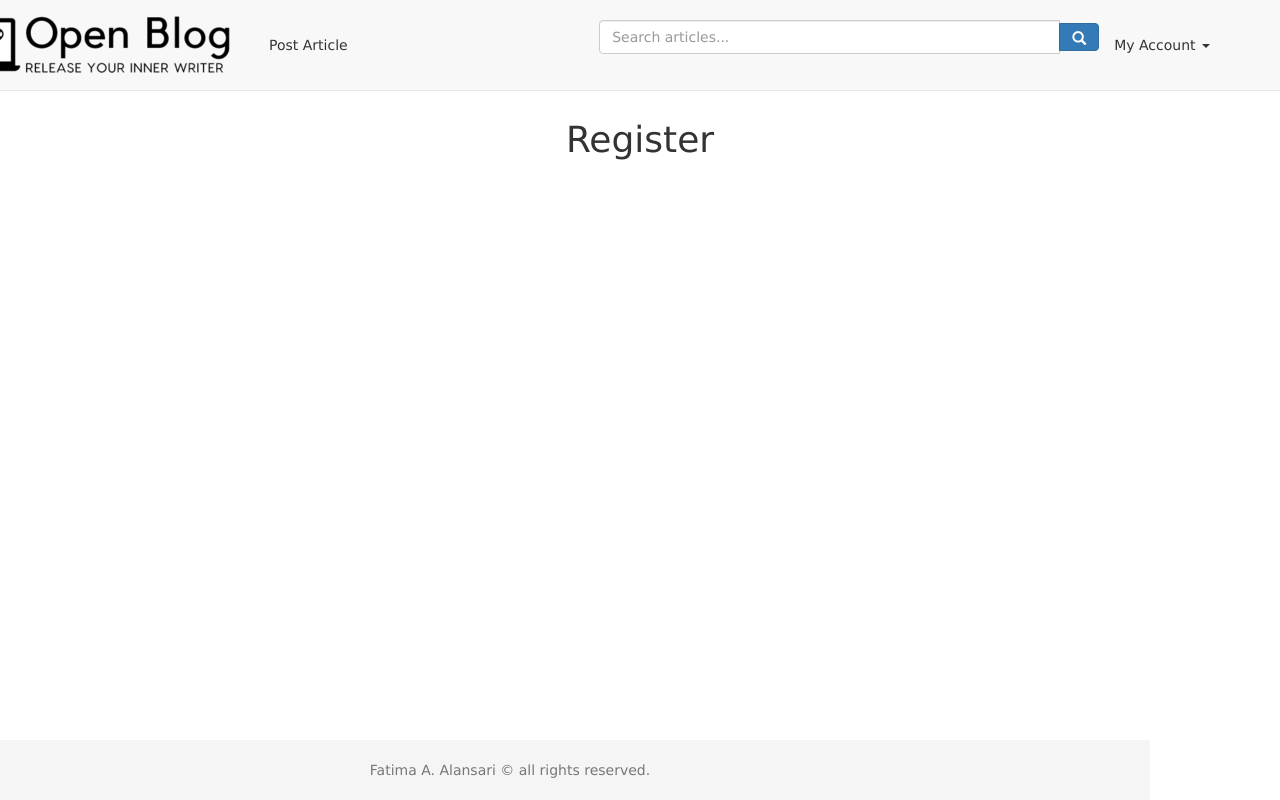
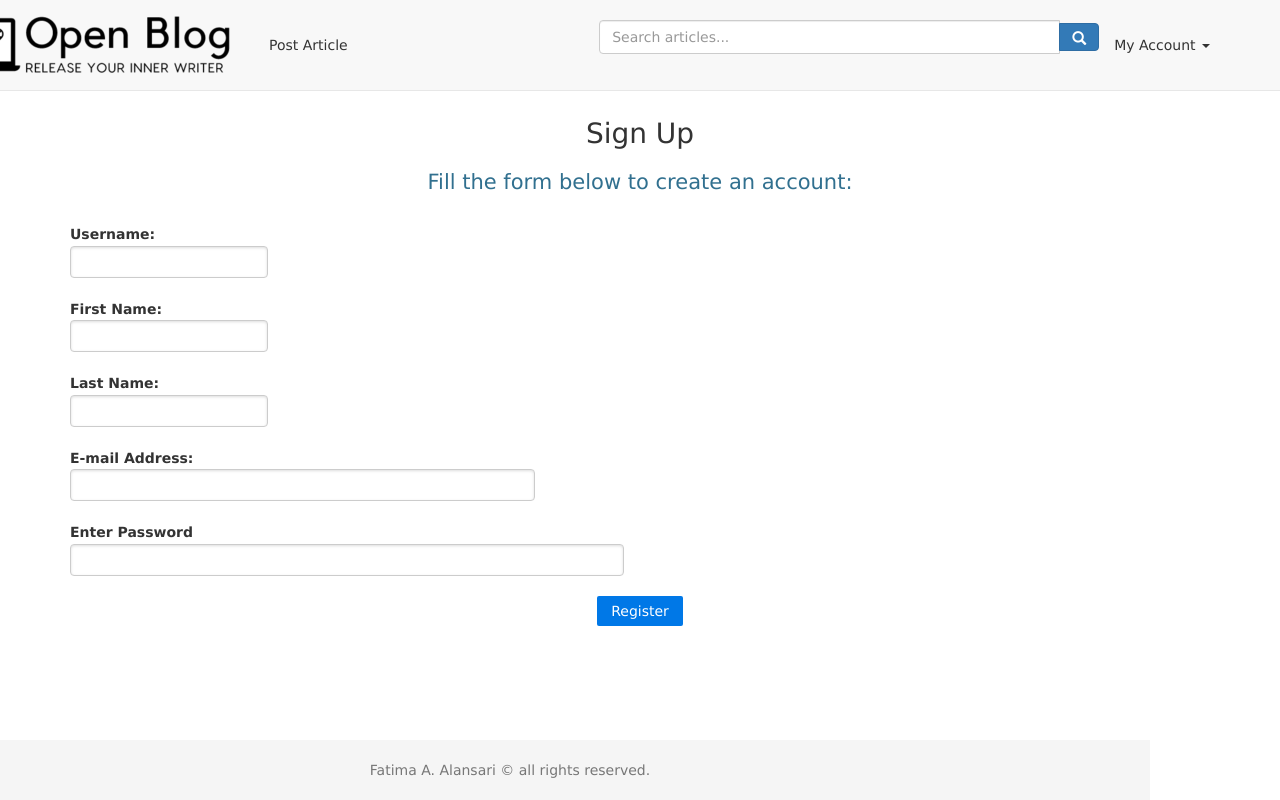
Before and after one commit to falansari/open_blog_site, a PHP site: page /register.php in a window 1280 px wide. Run offline with PHP 8.4, Linux system fonts and the light colour scheme; some libraries are stand-ins or nearby versions.

Commit message:
basic non-sanitized registration working closes #6 (#35)

```diff
--- a/public_html/register.php
+++ b/public_html/register.php
@@ -13,22 +13,66 @@
 
 require 'layouts/head.html';
 ?>
+<head>
+  <!-- PURECSS -->
+  <link rel="stylesheet" href="https://unpkg.com/purecss@1.0.0/build/pure-min.css" integrity="sha384-nn4HPE8lTHyVtfCBi5yW9d20FjT8BJwUXyWZT9InLYax14RDjBj46LmSztkmNP9w" crossorigin="anonymous">
+</head>
 
   <body class='container'>
-
     <?php
       require 'layouts/navbar.php';
     ?>
-
     <main>
       <div class="navbar-template text-center">
-        <h1>Register</h1>
-        <p class="lead text-info"></p>
+        <h1>Sign Up</h1>
+        <p class="lead text-info">Fill the form below to create an account:</p>
+      </div>
+      <div>
+        <form action="/register.php" method="POST" class="pure-form pure-form-stacked">
+          <fieldset>
+            <label><b>Username:</b></label>
+              <input type="text" name="username" size="20" value="" required/>
+            <br />
+            <label><b>First Name:</b></label>
+              <input type="text" name="fName" size="20" value="" required/>
+            <br />
+            <label><b>Last Name:</b></label>
+              <input type="text" name="lName" size="20" value="" required/>
+              <br />
+            <label><b>E-mail Address:</b></label>
+              <input type="email" name="email" size="50" value="" required/>
+              <br />
+            <label><b>Enter Password</b></label>
+              <input type="password" name="password" size="60" value="" required/>
+              <br />
+            <div align="center">
+              <input type ="submit" value ="Register" class="pure-button pure-button-primary"/>
+            </div>
+            <input type="hidden" name="submitted" value="1" />
+          </fieldset>
+        </form>
       </div>
     </main>
-
   </body>
 
+<?php
+if (isset($_POST['submitted'])) {
+    $username = $_POST['username'];
+    $fName = $_POST['fName'];
+    $lName = $_POST['lName'];
+    $email = $_POST['email'];
+    $password = $_POST['password'];
+
+    include_once $_SERVER['DOCUMENT_ROOT'].'/../Database.php';
+    $db = Database::getInstance();
+
+    $query = 'CALL proc_register_user("'.$username.'", "'.$fName.'", "'.$lName.'", "'.$email.'", "'.$password.'")';
+    $processQuery = $db->querySQL($query);
+
+    echo 'You have successfully registered. Please login through the login page.';
+}
+?>
+</div>
     <?php
       require 'layouts/footer.html';
     ?>
```
Also changed, not shown: db/scripts/proc_register_user.sql (added, +19 -0 lines). Lines whose indentation alone changed are shown as unchanged.
